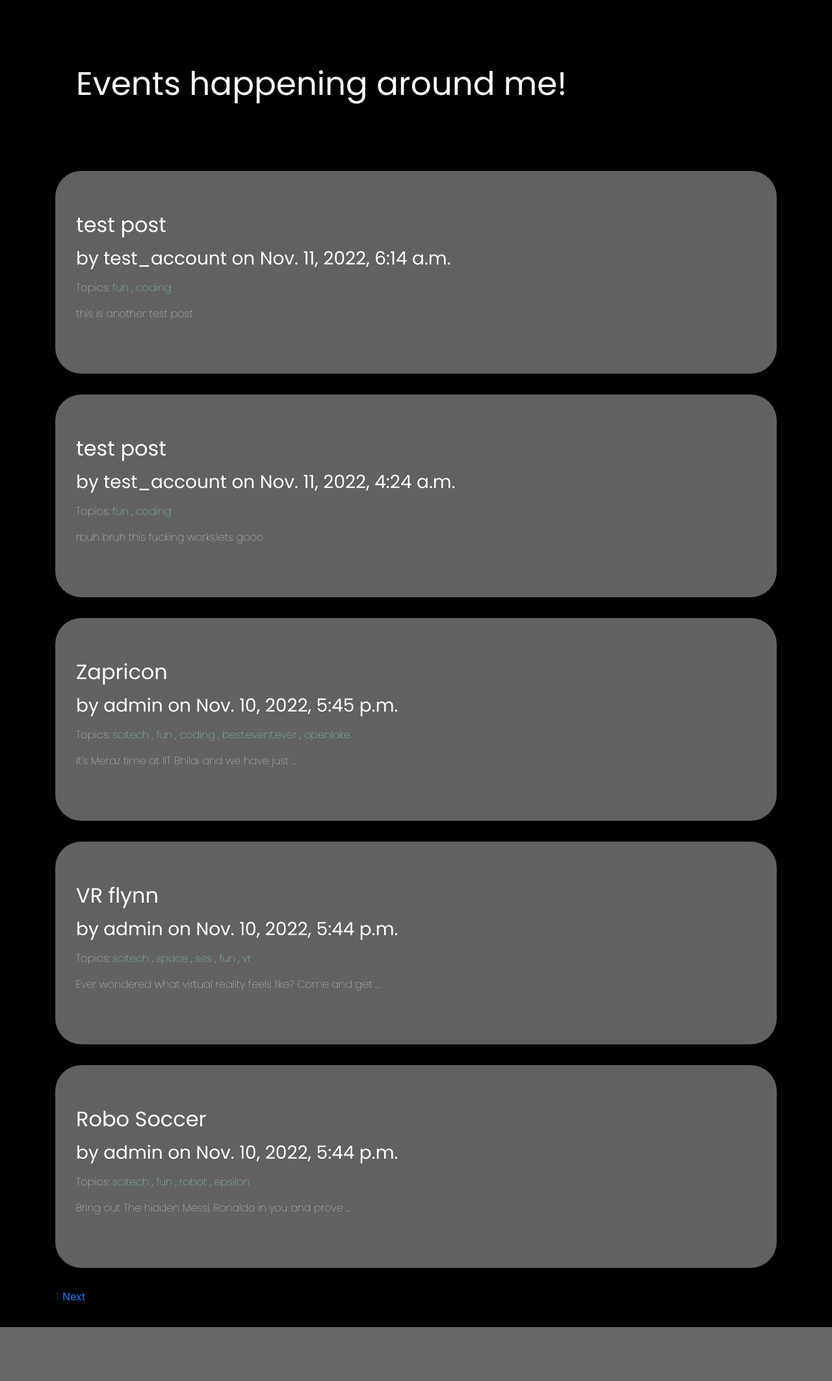
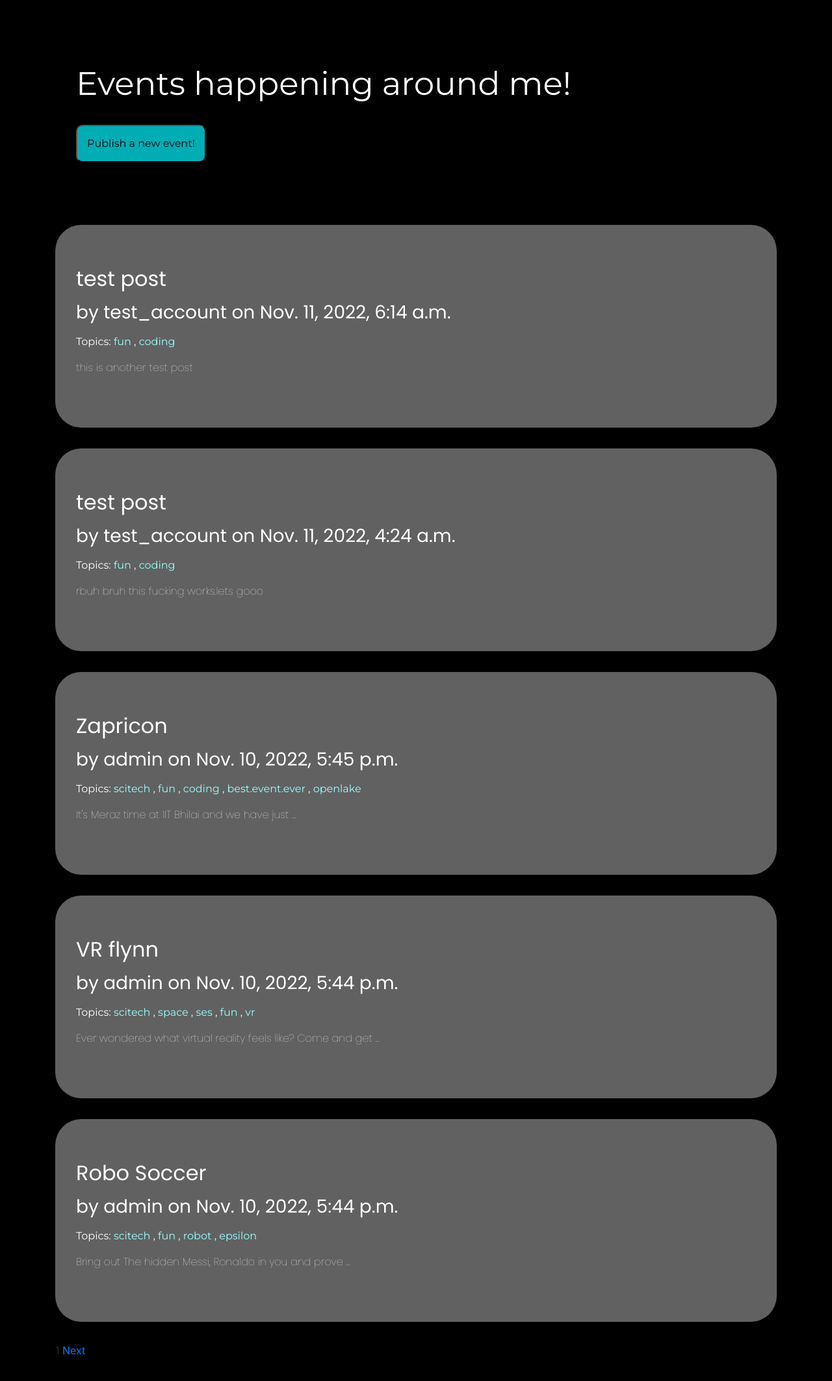
Before and after one commit to adismort14/zapricon, a Django app: page /posts/ in a window 1280 px wide. Shown: the part 80-2205 px from the top of the page at 65% size. Before the commit the page ends 2122 px from the top, so only its background shows below. Run offline with Django 3.2, Linux system fonts and the light colour scheme; data comes from the database, SQL or seed files in the repository; both versions use the stored data as it was after the commit; parts of the project's set-up code (start-up, migrations or seed data) failed here and were passed over; some libraries are stand-ins or nearby versions.

Commit message:
now registration works

```diff
--- a/accounts/views.py
+++ b/accounts/views.py
@@ -40,7 +40,7 @@ def register(request):
 
             # login
 
-            return redirect("{{new_user.username}}/")
+            return redirect("/accounts/" + new_user.username + "/")
     # if new form to be rendered
     else:
         user_form = UserRegistrationForm()
--- a/templates/base.html
+++ b/templates/base.html
@@ -13,6 +13,7 @@
       type="text/css"
       href="{%static 'css/bootstrap.min.css'%}"
     />
+
     <link rel="stylesheet" type="text/css" href="{%static 'css/style.css'%}" />
     <link rel="preconnect" href="https://fonts.googleapis.com" />
     <link rel="preconnect" href="https://fonts.gstatic.com" crossorigin />
--- a/templates/posts/draft_posts.html
+++ b/templates/posts/draft_posts.html
@@ -14,7 +14,7 @@
 <div class="jumbotron">
 	<a href="{% url 'posts:edit_post' post.pk post.slug %}"><h2>{{post.title}}</h2></a>
 <p>
-	<h3> by {{post.author}} (You :) ) on {{post.created}}</h3>
+	<h3> by {{post.author}} (You) on {{post.created}}</h3>
 </p>
 
 <p>Topics: {{post.topics.all|join:", "}}</p>
@@ -25,8 +25,6 @@
 {%endfor%}
 
 
-
-
 Page:
 {%include 'posts/pagination.html' with page=posts%}
 
--- a/templates/posts/posts_home.html
+++ b/templates/posts/posts_home.html
@@ -7,8 +7,18 @@ Posts
 
 
 {%block content%}
-<h1 class="post-header" style="font-size:50px;">Events happening around me!</h1>
+<h1 class="post-header" style="font-size:50px;font-family:Montserrat,sans-serif;">Events happening around me!</h1>
+<button style="
+              font-family: 'Montserrat', sans-serif;
+              background-color: #00adb5 !important;
+			  border-radius:10px;
+			  padding:15px;
+			  margin-top:25px;
+            ">
+          <a href="{%url 'posts:new_post'%}" style="text-decoration: none; color: #000000; font-weight: 500">Publish a new event!</a>
+        </button>
 {%endblock%}
+
 
 
 {%block content_no_jt%}
@@ -26,9 +36,9 @@ Posts
 	<h3> by {{post.author}} on {{post.publish}}</h3>
 </p>
 
-<p>Topics:
+<p style="font-family:Montserrat,sans-serif;">Topics:
 	{%for topic in post.topics.all %}
-		<a href="{%url 'posts:posts_by_topic' topic.slug %}">
+		<a href="{%url 'posts:posts_by_topic' topic.slug %}" style="font-family:Montserrat,sans-serif;">
 			{{topic.name}}
 		</a>
 
```
Also changed, not shown: cms/views.py (+5 -3 lines), templates/posts/post_detail.html (+9 -1 lines), db.sqlite3.
